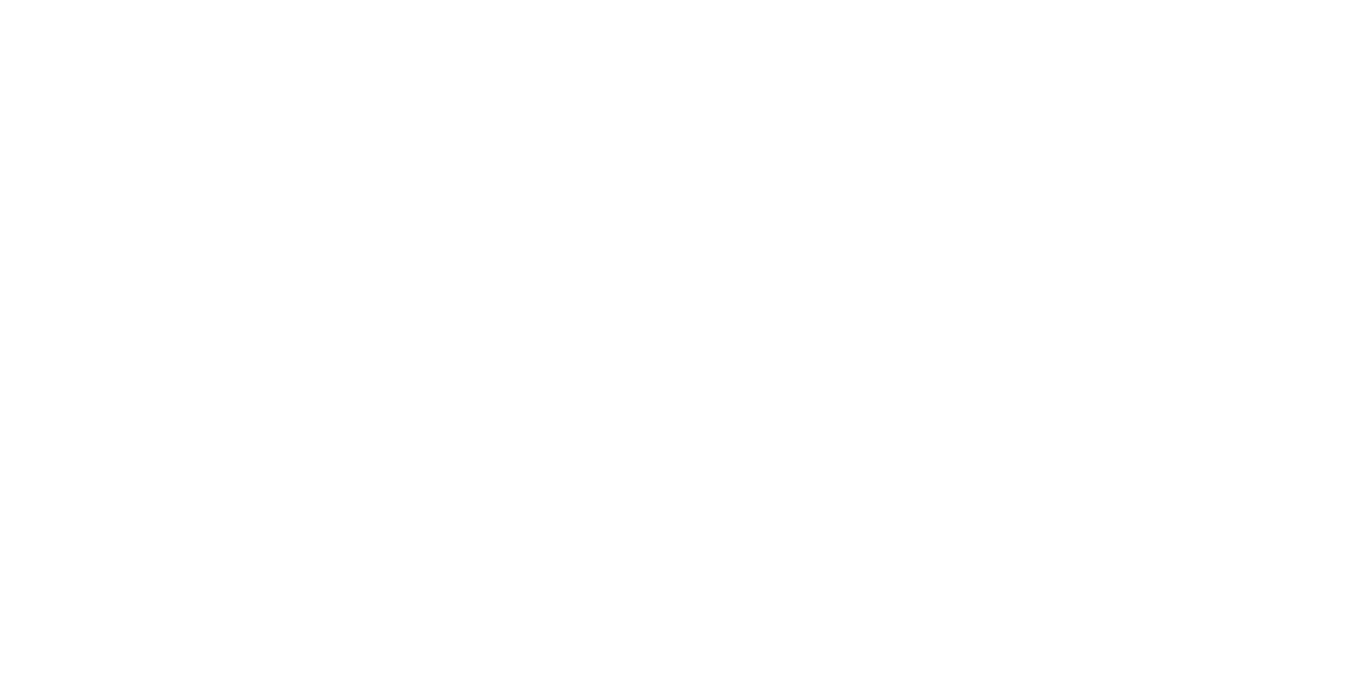
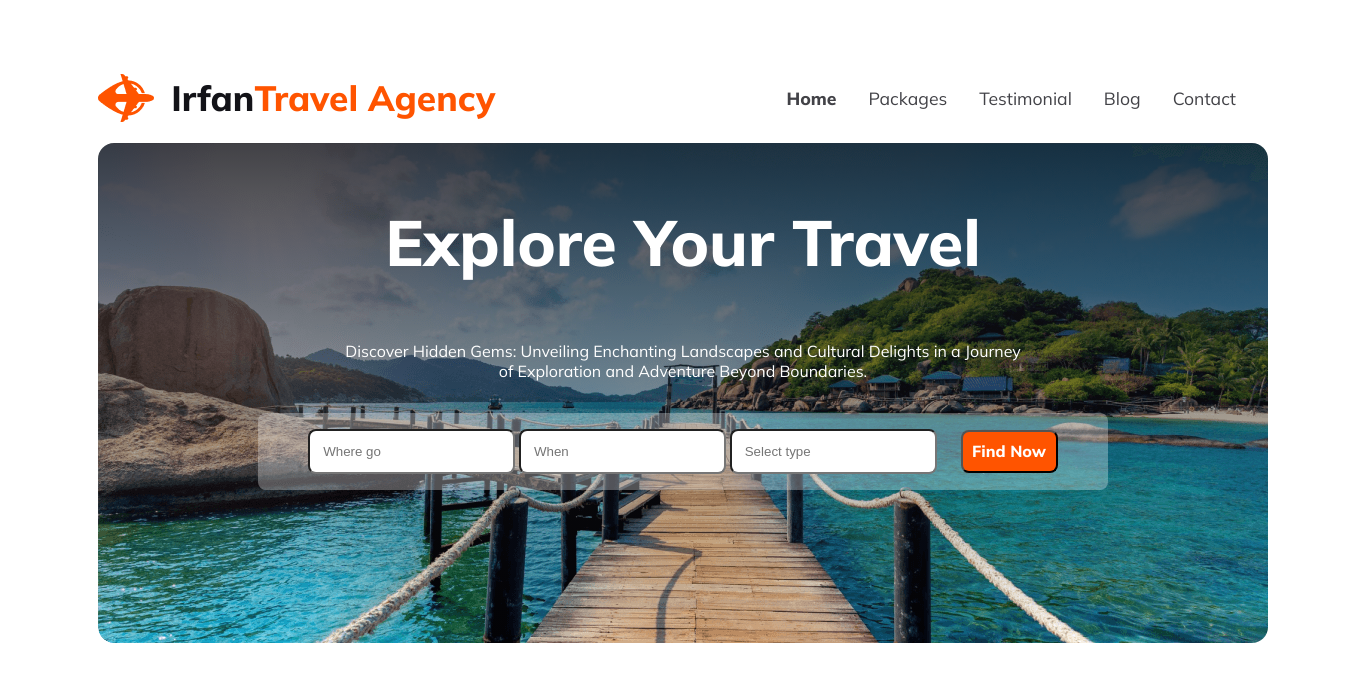
Before and after one commit to irfan-s-m/assignment-2, a plain HTML site: page index.html in a window 1280 px wide. Shown: the whole page, 1366 px wide, since content can reach past the window. Drawn offline with Linux system fonts and the light colour scheme.

Commit message:
Heading section done

```diff
--- a/assets/style.css
+++ b/assets/style.css
@@ -0,0 +1,152 @@
+/* GLOBAL STYLE START */
+@import url("https://fonts.googleapis.com/css2?family=Mulish:wght@400;800&display=swap");
+
+body {
+  width: 1366px;
+  margin: 0 auto;
+  padding: 0;
+  font-family: "Mulish", sans-serif;
+}
+
+header {
+  width: 1170px;
+  margin: 0 auto;
+  margin-top: 52px;
+}
+
+/* GLOBAL STYLE END */
+
+/* HEADING STYLE START */
+/* HEADING TITLE-LOGO STYLE START */
+.heading-title-logo {
+  display: flex;
+}
+
+.heading-title-logo h1 {
+  color: #131318;
+  font-family: Mulish;
+  display: flex;
+  align-items: center;
+  font-size: 2.2rem;
+  margin-left: 2rem;
+  font-weight: 800;
+}
+
+.heading-logo {
+  width: 10%;
+  display: flex;
+  align-items: center;
+}
+
+.heading-title-design {
+  color: #ff5400;
+  font-family: Mulish;
+  font-size: 2.2rem;
+  font-weight: 800;
+}
+
+/* HEADING TITLE-LOGO STYLE END */
+/* NAVBAR STYLE START */
+.heading-title-nav {
+  display: flex;
+  justify-content: space-between;
+  align-items: center;
+}
+
+nav > ul {
+  display: flex;
+}
+
+nav li {
+  list-style: none;
+  margin-right: 2rem;
+  color: #424247;
+  text-align: center;
+  font-family: Mulish;
+  font-size: 1.1rem;
+  font-weight: 400;
+}
+
+.home {
+  color: #ff5500;
+  font-family: Mulish;
+  font-size: 1.1rem;
+  font-weight: 700;
+}
+
+nav a {
+  text-decoration: none;
+  color: #424247;
+}
+/* NAVBAR STYLE END */
+
+/* HEADING BANNER START */
+.heading-banner {
+  background: linear-gradient(
+      180deg,
+      rgba(19, 19, 24, 0.8) 0%,
+      rgba(19, 19, 24, 0) 100%
+    ),
+    url("../resources/Group-13.png");
+  border-radius: 1rem;
+  height: 500px;
+}
+
+.heading-description {
+  display: flex;
+  flex-direction: column;
+  align-items: center;
+  padding: 1rem;
+}
+
+.heading-description h1 {
+  color: #fff;
+  font-family: Mulish;
+  font-size: 4rem;
+  font-weight: 800;
+}
+
+.heading-description p {
+  color: #fff;
+  text-align: center;
+  font-family: Mulish;
+  font-size: 1rem;
+  font-weight: 400;
+}
+
+.heading-form-button {
+    display: flex;
+    padding: 1rem;
+    gap: 1.5rem;
+    margin: 0 10rem;
+  border-radius: 0.5rem;
+  justify-content: center;
+  align-items: center;
+  background: rgba(255, 255, 255, 0.3);
+}
+
+.heading-form > input {
+    border-radius: 0.5rem;
+background: #FFF;
+padding: 0.8rem;
+}
+
+.heading-button {
+    border-radius: 0.5rem;
+    padding: 0.6rem;
+    color: #FFF;
+text-align: center;
+font-family: Mulish;
+font-size: 1rem;
+font-weight: 700;
+background: #FF5400;
+}
+
+/* HEADING BANNER END */
+
+
+/* RESPONSIVE STYLE FOR 600PX MOBILE DEVICE */
+
+@media screen and (max-width: 600px) {
+
+}
--- a/index.html
+++ b/index.html
@@ -7,6 +7,40 @@
     <link rel="stylesheet" href="assets/style.css">
 </head>
 <body>
-
+    <header>
+        <div class="heading-title-nav">
+            <div class="heading-title-logo">
+            <div class="heading-logo">
+                <img src="resources/Group-40071.png" alt="">
+            </div>
+            <h1>Irfan <span class="heading-title-design">Travel Agency</span></h1>
+            </div>
+            <nav>
+                <ul>
+                    <li class="home"><a href="">Home</a></li>
+                    <li><a href="">Packages</a></li>
+                    <li><a href="">Testimonial</a></li>
+                    <li><a href="">Blog</a></li>
+                    <li><a href="">Contact</a></li>
+                </ul>
+            </nav>
+        </div>
+        <div class="heading-banner">
+            <div class="heading-description">
+                <h1>Explore Your Travel</h1>
+                <p>Discover Hidden Gems: Unveiling Enchanting Landscapes and Cultural Delights in a Journey <br> of Exploration and Adventure Beyond Boundaries.</p>
+            </div>
+            <div class="heading-form-button">
+                <div class="heading-form">
+                    <input type="text" placeholder="Where go">
+                    <input type="text" placeholder="When">
+                    <input type="text" placeholder="Select type">
+                </div>
+                <div>
+                    <button class="heading-button">Find Now</button>
+                </div>
+            </div>
+        </div>
+    </header>
 </body>
 </html>
```
